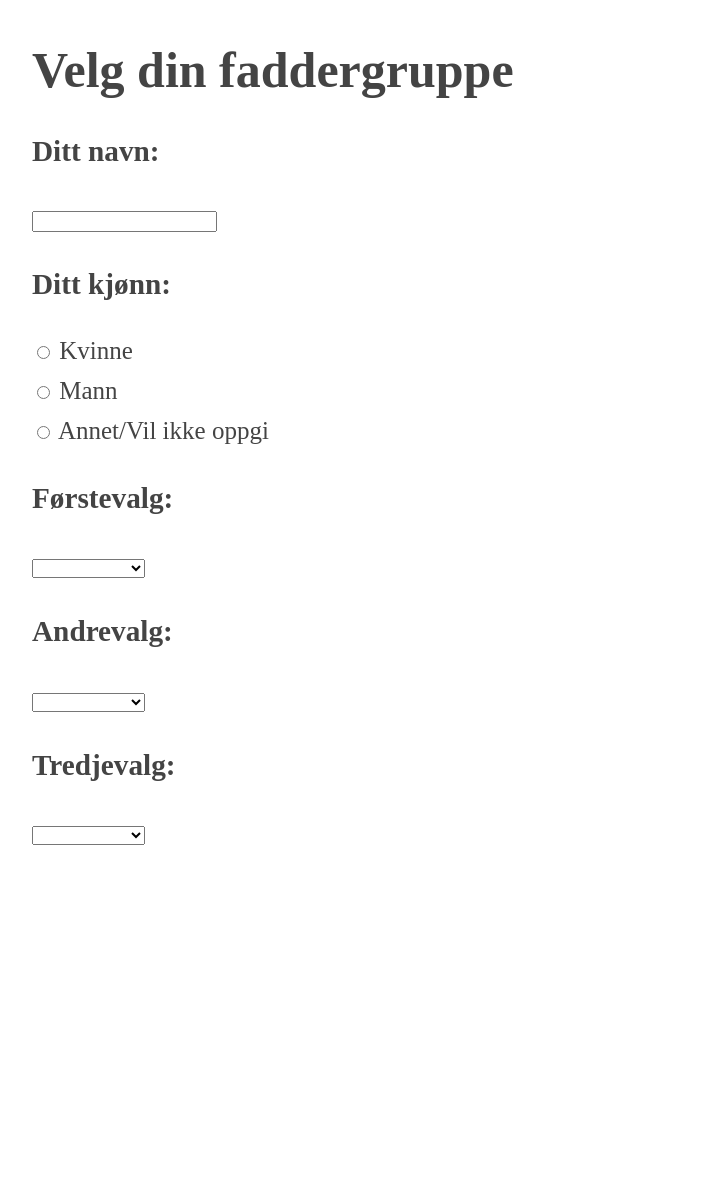
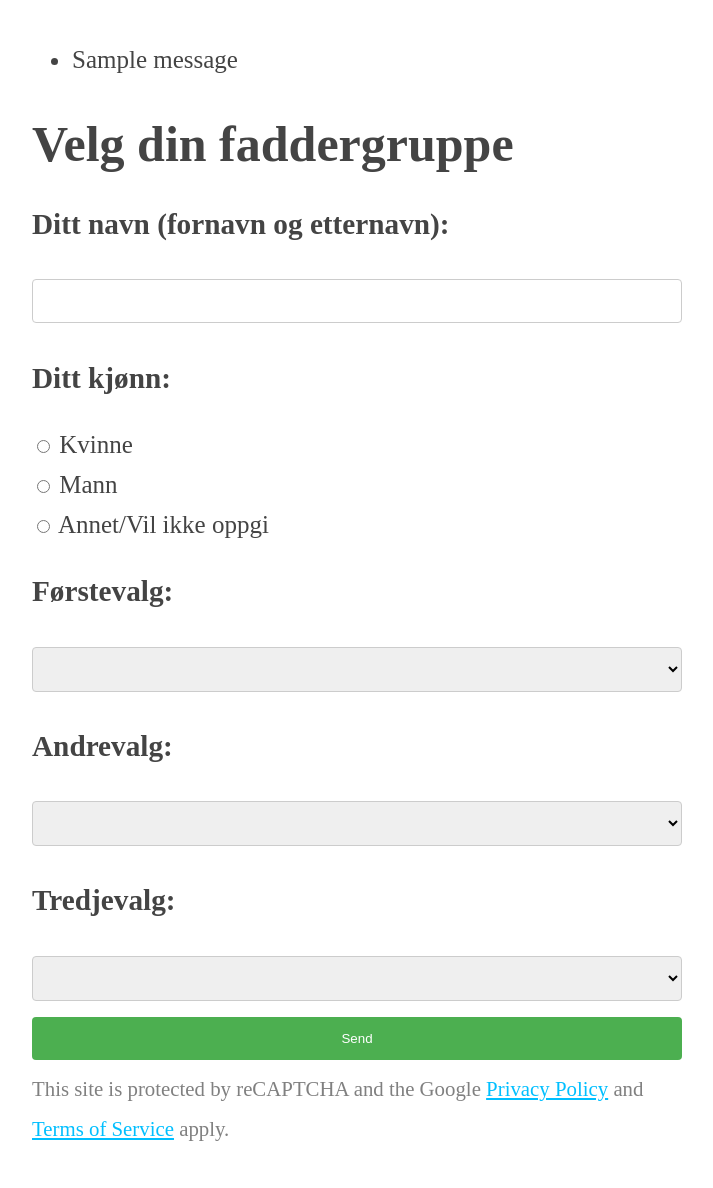
Before and after one commit to Nabla-NTNU/fadder-group-system, a Django app: page / in a window 1280 px wide. Shown: the whole page, without its empty margins (283-996 px from the left). Before the commit the page ends 845 px from the top, so only its background shows below. Run offline with Django 3.2, Linux system fonts and the light colour scheme; tables that the repository leaves empty hold one stand-in row (values such as "Sample post"); one stand-in notice (Sample message) is shown; some libraries are stand-ins or nearby versions.

Commit message:
Finished user form
Even uses reCAPTCHA, se we're back in bed with Google

```diff
--- a/fadder/settings.py
+++ b/fadder/settings.py
@@ -28,6 +28,7 @@ DEBUG = True
 ALLOWED_HOSTS = []
 
 PROJECT_ROOT = os.path.join(os.path.dirname(__file__), "..")
+GOOGLE_RECAPTCHA_SECRET_KEY  = "6Lf7WZIUAAAAAPw4FyORP0fWOsec2t7sp-MAaquM"
 
 # Application definition
 
--- a/fadder/templates/base.html
+++ b/fadder/templates/base.html
@@ -10,12 +10,48 @@
             color:#444;
             padding:0 10px}
         h1,h2,h3{line-height:1.2}
+        input[type=text], select {
+          width: 100%;
+          padding: 12px 20px;
+          margin: 8px 0;
+          display: inline-block;
+          border: 1px solid #ccc;
+          border-radius: 4px;
+          box-sizing: border-box;
+            font-size: 16px;
+        }
+
+        button {
+          width: 100%;
+          background-color: #4CAF50;
+          color: white;
+          padding: 14px 20px;
+          margin: 8px 0;
+          border: none;
+          border-radius: 4px;
+          cursor: pointer;
+        }
+        a{
+            color: deepskyblue;
+        }
+
+input[type=submit]:hover {
+  background-color: #45a049;
+}
+
     </style>
     <link rel="shortcut icon" href="http://nabla.no/static/img/favicon.ico">
     <title>{% block title %}{% endblock title %}</title>
     {% block more_head %}{% endblock %}
 </head>
 <body>
+{% if messages %}
+<ul class="messages">
+    {% for message in messages %}
+    <li{% if message.tags %} class="{{ message.tags }}"{% endif %}>{{ message }}</li>
+    {% endfor %}
+</ul>
+{% endif %}
 {% block content %}{% endblock content %}
 </body>
 </html>
--- a/fadder/urls.py
+++ b/fadder/urls.py
@@ -14,16 +14,12 @@ Including another URLconf
     2. Add a URL to urlpatterns:  path('blog/', include('blog.urls'))
 """
 from django.contrib import admin
-from django.urls import path
-from groupfixer.views import MainPage, post_choices
+from django.urls import path, include
 
 urlpatterns = [
-    path('',
-         MainPage.as_view(),
-         name='main'),
-    path('post',
-         post_choices,
-         name='post'),
     path('admin/',
          admin.site.urls),
+    path('',
+         include('groupfixer.urls',
+                 namespace='groupfixer'),),
 ]
--- a/groupfixer/models.py
+++ b/groupfixer/models.py
@@ -30,8 +30,7 @@ class Barn(models.Model):
     )
 
     GENDERS = (
-        ('female', 'Kvinne'),
-        ('male', 'Mann'),
+        ('female', 'Kvinne'),        ('male', 'Mann'),
         ('other', 'Annet/Vil ikke oppgi'),
     )
 
--- a/groupfixer/templates/mainpage.html
+++ b/groupfixer/templates/mainpage.html
@@ -2,15 +2,29 @@
 
 {% block title %}Faddergrupper{% endblock %}
 
-{% block more_head %} <script src="https://code.jquery.com/jquery-1.10.2.js"></script>{% endblock %}
+{% block more_head %}
+    <script src="https://code.jquery.com/jquery-1.10.2.js"></script>
+    <script src="https://www.google.com/recaptcha/api.js" async defer></script>
+    <script>
+       function onSubmit(token) {
+         document.getElementById("fadderbarn-form").submit();
+       }
+     </script>
+    <style type="text/css">
+        .grecaptcha-badge {
+        visibility: hidden;
+}
+    </style>
+{% endblock %}
 
 
 {% block content %}
     <header><h1>Velg din faddergruppe</h1></header>
-    <form action="{% url 'post' %}" method="post">
+
+    <form action="{% url 'groupfixer:post' %}" method="post" id="fadderbarn-form">
     {% csrf_token %}
-    <h3>Ditt navn:</h3>
-        <input type="text">
+    <h3>Ditt navn (fornavn og etternavn):</h3>
+        <input type="text" name="name">
 
     <h3>Ditt kjønn:</h3>
     {% for gender in genders %}
@@ -41,32 +55,45 @@
         <option value="{{ group.id }}" name="{{ group.name }}">{{ group.name }}</option>
     {% endfor %}
     </select>
+    <br>
+    <button class="g-recaptcha" data-sitekey="6Lf7WZIUAAAAAL-159JoN1khuiYGmgArAQFGK3Vb" data-callback='onSubmit'>Send</button>
     </form>
-    <div></div>
+    <small style="color: grey">This site is protected by reCAPTCHA and the Google
+    <a href="https://policies.google.com/privacy">Privacy Policy</a> and
+    <a href="https://policies.google.com/terms">Terms of Service</a> apply.
+    </small>
+
     <script>
     $( "select[name='pri_1']" )
       .change(function() {
-        let name_1 = $( "select[name='pri_1'] option:selected" ).text()
-        $( "div" ).text( name );
+        let name_1 = $( "select[name='pri_1'] option:selected" ).text();
+
         $( "select[name='pri_2'] option" ).each(function() {
             $( this ).show();
         });
+
         $( "select[name='pri_2'] option[name=" + name_1 + "]").hide();
+
         $( "select[name='pri_3'] option" ).each(function() {
             $( this ).show();
         });
+
         $( "select[name='pri_3'] option[name=" + name_1 + "]").hide();
-        let name_2 = $( "select[name='pri_2'] option:selected" ).text()
+
+        let name_2 = $( "select[name='pri_2'] option:selected" ).text();
         $( "select[name='pri_3'] option[name=" + name_2 + "]").hide();
       })
       .trigger( "change" );
+
     $( "select[name='pri_2']" )
       .change(function() {
-        let name_2 = $( "select[name='pri_2'] option:selected" ).text()
-        let name_1 = $( "select[name='pri_1'] option:selected" ).text()
+        let name_2 = $( "select[name='pri_2'] option:selected" ).text();
+        let name_1 = $( "select[name='pri_1'] option:selected" ).text();
+
         $( "select[name='pri_3'] option" ).each(function() {
             $( this ).show();
         });
+
         $( "select[name='pri_3'] option[name=" + name_2 + "]").hide();
         $( "select[name='pri_3'] option[name=" + name_1 + "]").hide();
       })
--- /dev/null
+++ b/groupfixer/templates/success.html
@@ -0,0 +1,5 @@
+{% extends "base.html" %}
+
+{% block content %}
+<h1 style="text-align: center">Svar registrert!</h1>
+{% endblock content %}
--- /dev/null
+++ b/groupfixer/urls.py
@@ -0,0 +1,16 @@
+from django.urls import path
+from groupfixer.views import MainPage, post_choices, success
+
+app_name = 'groupfixer'
+
+urlpatterns = [
+    path('',
+         MainPage.as_view(),
+         name='main'),
+    path('post',
+         post_choices,
+         name='post'),
+    path('success',
+         success,
+         name='success')
+]
--- a/groupfixer/views.py
+++ b/groupfixer/views.py
@@ -1,5 +1,14 @@
 from django.shortcuts import render
+from django.http import HttpResponse, HttpResponseRedirect
 from django.views.generic.base import TemplateView
+from django.contrib import messages
+from django.urls import reverse
+from django.utils.html import escape
+from django.db import IntegrityError
+from django.conf import settings
+
+import json
+import urllib
 
 from .models import Gruppe, Barn
 
@@ -16,5 +25,54 @@ class MainPage(TemplateView):
         context['genders'] = Barn.GENDERS
         return context
 
+
 def post_choices(request):
-    pass
+    try:
+        ''' Begin reCAPTCHA validation '''
+        recaptcha_response = request.POST.get('g-recaptcha-response')
+        url = 'https://www.google.com/recaptcha/api/siteverify'
+        values = {
+            'secret': settings.GOOGLE_RECAPTCHA_SECRET_KEY,
+            'response': recaptcha_response
+        }
+        data = urllib.parse.urlencode(values).encode()
+        req = urllib.request.Request(url, data=data)
+        response = urllib.request.urlopen(req)
+        result = json.loads(response.read().decode())
+        ''' End reCAPTCHA validation '''
+        if not result['success']:
+            messages.error(request, 'Ugyldig reCAPTCHA. Prøv igjen.')
+            return HttpResponseRedirect(reverse('groupfixer:main'))
+
+        name = escape(request.POST['name'])
+        if name == '':
+            raise KeyError
+        gender = escape(request.POST['gender'])
+        pri_1 = Gruppe.objects.get(id=request.POST['pri_1'])
+        pri_2 = Gruppe.objects.get(id=request.POST['pri_2'])
+        pri_3 = Gruppe.objects.get(id=request.POST['pri_3'])
+    except KeyError:
+        messages.error(request, 'Ugyldig svar. Prøv igjen.')
+        return HttpResponseRedirect(reverse('groupfixer:main'))
+    except Gruppe.DoesNotExist:
+        messages.error(request, 'Velg tre grupper.')
+        return HttpResponseRedirect(reverse('groupfixer:main'))
+    if pri_1 == pri_2 or pri_1 == pri_3 or pri_2 == pri_3:
+        messages.error(request, 'Velg en gruppe kun én gang.')
+        return HttpResponseRedirect(reverse('groupfixer:main'))
+    if not (gender == 'male' or gender == 'female' or gender == 'other'):
+        messages.error(request, 'Hvordan greide du dette? Du burde søke Webkom!')
+        return HttpResponseRedirect(reverse('groupfixer:main'))
+
+    new_fadderbarn = Barn(name=name, gender=gender,
+                          pri_1=pri_1, pri_2=pri_2, pri_3=pri_3)
+    try:
+        new_fadderbarn.save()
+        return HttpResponseRedirect(reverse('groupfixer:success'))
+    except IntegrityError:
+        messages.error(request, 'Navnet ditt er ikke unikt! Prøv igjen')
+        return HttpResponseRedirect(reverse('groupfixer:main'))
+
+
+def success(request):
+    return render(request, 'success.html')
```
Also changed, not shown: 1 other file.
